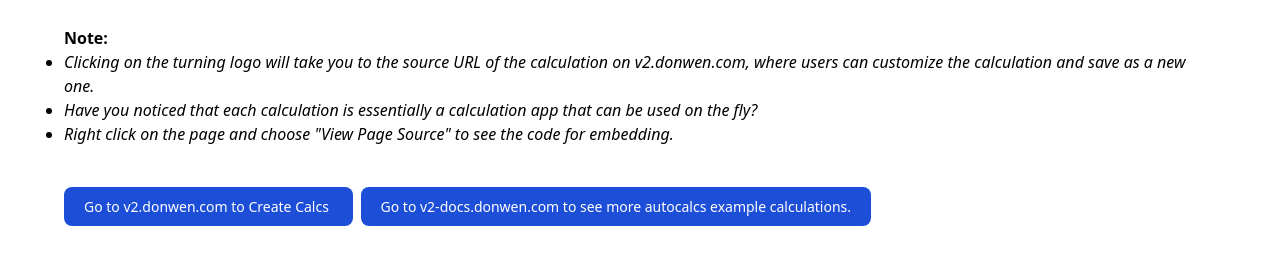
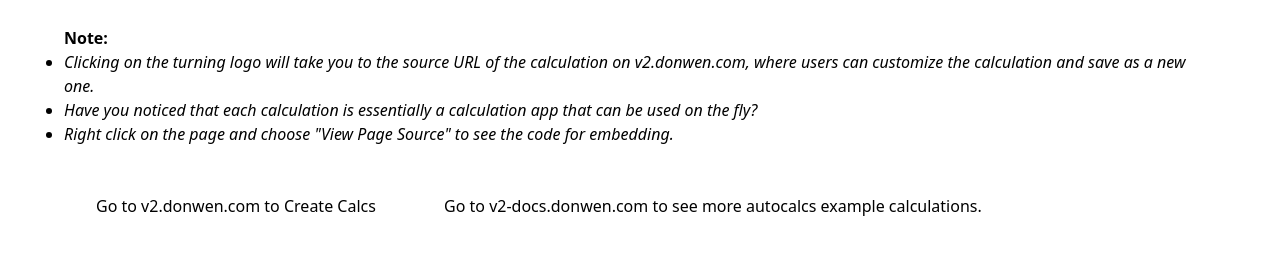
Before and after one commit to e3d/e3d.github.io, a plain HTML site: page index.html in a window 1280 px wide. Shown: the part 1620-1884 px from the top of the page. Drawn offline with nearby package versions, Linux system fonts and the light colour scheme.

Commit message:
Update index.html

```diff
--- a/index.html
+++ b/index.html
@@ -43,13 +43,13 @@
     </div>
 
     <div class="content-center m-4 p-4">
-      <a href="https://v2.donwen.com"
+      <a class="text-center m-4 p-4" href="https://v2.donwen.com"
          class="text-white bg-blue-700 hover:bg-blue-800 focus:ring-4 focus:ring-blue-300 font-medium
                 rounded-lg text-sm px-5 py-2.5 mr-2 mb-2 dark:bg-blue-600 dark:hover:bg-blue-700 focus:outline-none dark:focus:ring-blue-800">
          Go to v2.donwen.com to Create Calcs
       </a>
 
-      <a href="https://v2-docs.donwen.com"
+      <a class="text-center m-4 p-4" href="https://v2-docs.donwen.com"
        class="text-white bg-blue-700 hover:bg-blue-800 focus:ring-4 focus:ring-blue-300 font-medium
               rounded-lg text-sm px-5 py-2.5 mr-2 mb-2 dark:bg-blue-600 dark:hover:bg-blue-700 focus:outline-none dark:focus:ring-blue-800">
        Go to v2-docs.donwen.com to see more autocalcs example calculations.
```
